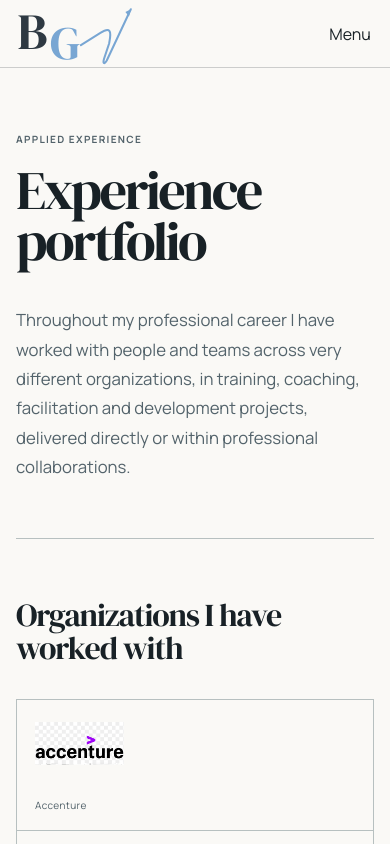
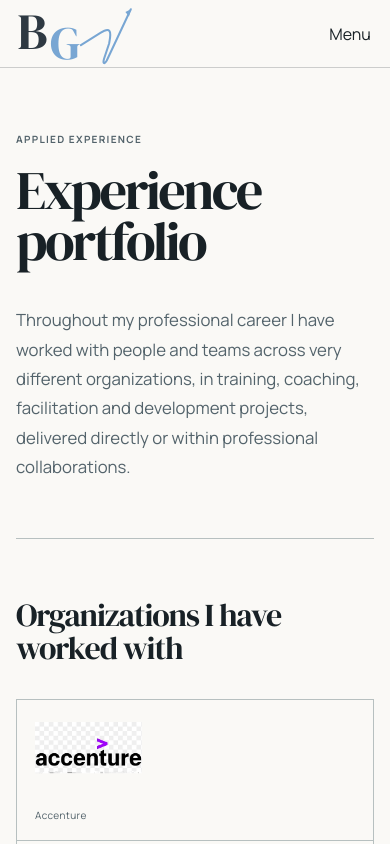
Before and after one commit to ivanovroxana1988-arch/bogdanvizitiu, a Next.js app: page /en/portfolio in a window 390 px wide. Shown: the top 844 px of the page. Built offline with nearby package versions, Linux system fonts and the light colour scheme.

Commit message:
Preserve portfolio logo aspect ratios

```diff
--- a/app/_views/portofoliu/portfolio.module.css
+++ b/app/_views/portofoliu/portfolio.module.css
@@ -59,7 +59,7 @@
 }
 
 .item {
-  min-height: 144px;
+  min-height: 158px;
   display: flex;
   flex-direction: column;
   justify-content: space-between;
@@ -71,16 +71,19 @@
 
 .logoWrap {
   width: 100%;
-  height: 58px;
+  min-height: 76px;
   display: flex;
   align-items: center;
+  justify-content: flex-start;
   padding: 4px 0;
 }
 
 .logo {
   display: block;
-  width: min(100%, 170px);
-  height: 100%;
+  max-width: 180px;
+  max-height: 72px;
+  width: auto;
+  height: auto;
   object-fit: contain;
   object-position: left center;
 }
@@ -153,8 +156,17 @@
   }
 
   .item {
-    min-height: 126px;
+    min-height: 136px;
     padding: 18px;
+  }
+
+  .logoWrap {
+    min-height: 64px;
+  }
+
+  .logo {
+    max-width: 160px;
+    max-height: 60px;
   }
 
   .cta {
```
